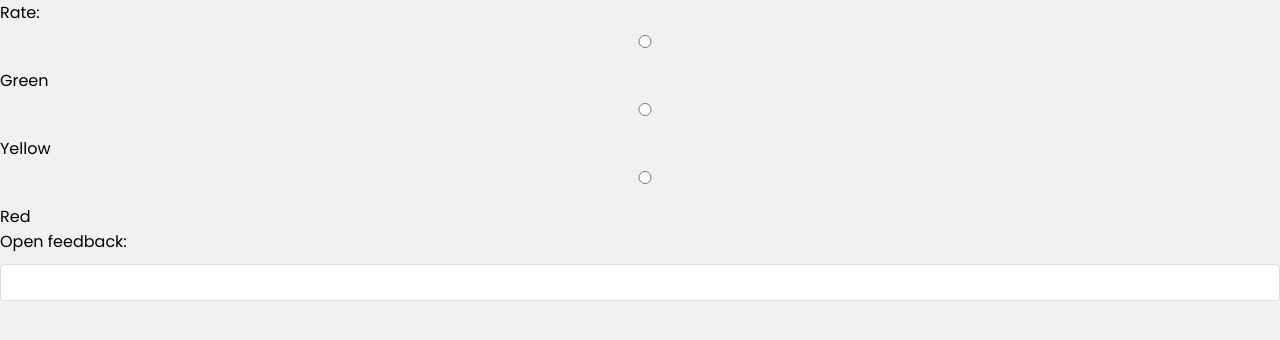
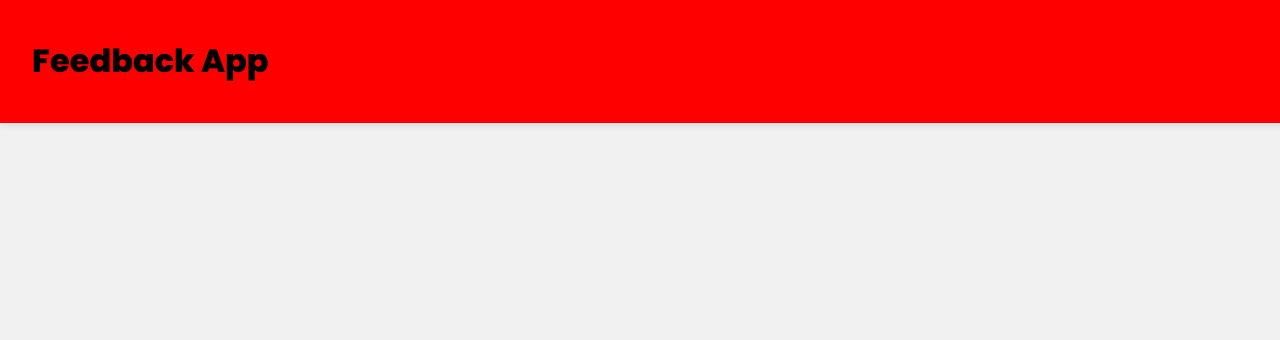
Before and after one commit to A-Yerkeshev/sw-project-metropolia-spring-2024, a React (Create React App) app in the folder frontend/: page /feedback/new in a window 1280 px wide. Shown: the top 340 px of the page. Built offline with nearby package versions, Linux system fonts and the light colour scheme.

Commit message:
feat: navbar foundation

```diff
--- a/frontend/src/App.js
+++ b/frontend/src/App.js
@@ -6,6 +6,7 @@ import Signup from './pages/Signup';
 import Login from './pages/Login';
 import QR from './pages/QR';
 import Feedback from './pages/Feedback';
+import Navbar from './components/Navbar/Navbar';
 
 function App() {
   const {user} = useAuthContext();
@@ -13,12 +14,14 @@ function App() {
   return (
     <div className="App">
       <BrowserRouter>
+        <Navbar>
         <Routes>
           <Route path="/" element= {<Login />} />
           <Route path="/signup" element= {!user ? <Signup /> : <Navigate to="/" />} />
           <Route path="/share" element= {<QR />}/>
           <Route path="/feedback/new" element= {<Feedback />}/>
         </Routes>
+        </Navbar>
       </BrowserRouter>
     </div>
   );
--- /dev/null
+++ b/frontend/src/components/Navbar/Navbar.js
@@ -0,0 +1,11 @@
+import styles from './Navbar.module.css';
+
+export const Navbar = () => {
+    return (
+        <div className={styles.base}>
+            <h1>Feedback App</h1>
+        </div>
+    );
+}
+
+export default Navbar;
--- /dev/null
+++ b/frontend/src/components/Navbar/Navbar.module.css
@@ -0,0 +1,13 @@
+.base {
+    display: flex;
+    justify-content: space-between;
+    align-items: center;
+    padding: 1rem 2rem;
+    background-color: red;
+    box-shadow: 0 2px 8px rgba(0, 0, 0, 0.1);
+    z-index: 10;
+    position: fixed;
+    top: 0;
+    left: 0;
+    width: 100%;
+}
```
